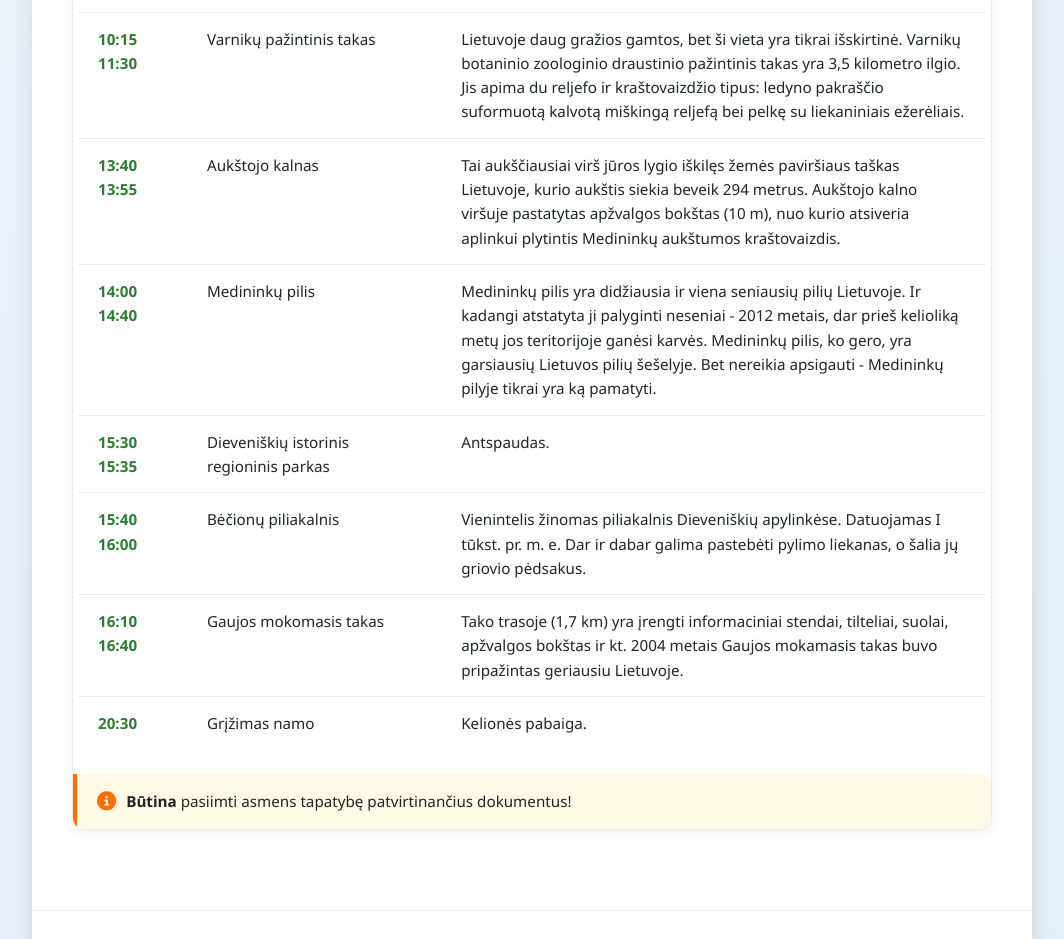
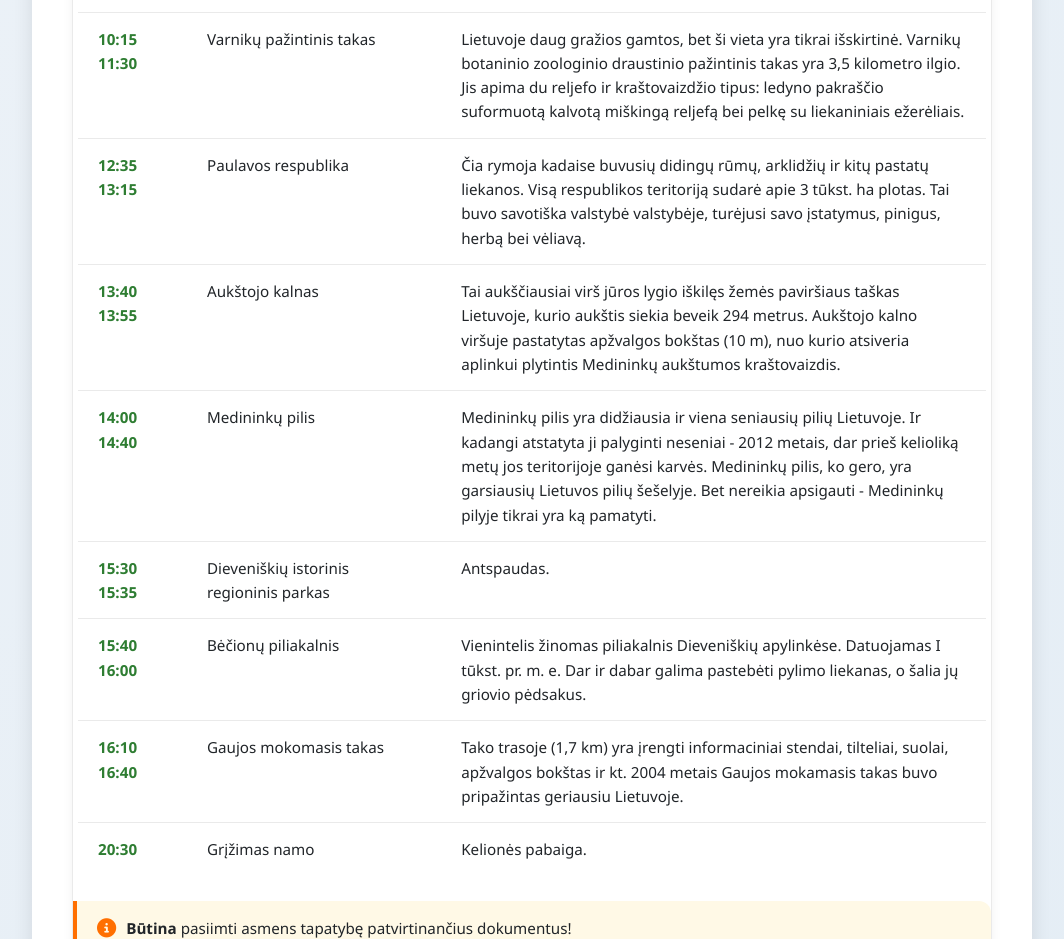
Before and after one commit to mrpancakeprince/mrpancakeprince.github.io, a plain HTML site: page index.html in a window 1280 px wide. Shown: the part 3420-4359 px from the top of the page, without its empty margins (108-1172 px from the left). Drawn offline with Linux system fonts and the light colour scheme.

Commit message:
Update index.html

```diff
--- a/index.html
+++ b/index.html
@@ -472,7 +472,8 @@
 
                     <div class="note">
                         <i class="fas fa-info-circle"></i>
-                        <div>Jeigu norėtumėme aplankyti Sartų regioninį parką, kelionė pailgėtų <b>mažiausiai</b> 45 min.
+                        <div>Jeigu norėtumėme aplankyti Sartų regioninį parką, kelionė pailgėtų <b>mažiausiai</b> 45
+                            min.
                         </div>
                     </div>
 
@@ -599,7 +600,8 @@
                     </div>
                     <div class="note">
                         <i class="fas fa-info-circle"></i>
-                        <div>Atsilikus nuo grafiko, gali tekti <b>laikinai</b> pradžioje praleisti Merkinės apžvalgos bokštą arba Gaidžio kopą.
+                        <div>Atsilikus nuo grafiko, gali tekti <b>laikinai</b> pradžioje praleisti Merkinės apžvalgos
+                            bokštą arba Gaidžio kopą.
                         </div>
                     </div>
                 </div>
@@ -650,6 +652,16 @@
                                         pažintinis takas yra 3,5 kilometro ilgio. Jis apima du reljefo ir
                                         kraštovaizdžio tipus: ledyno pakraščio suformuotą kalvotą miškingą
                                         reljefą bei pelkę su liekaniniais ežerėliais.</td>
+                                </tr>
+                                <tr>
+                                    <td class="time-col">12:35
+                                        13:15
+                                    </td>
+                                    <td class="location-col">Paulavos respublika</td>
+                                    <td class="description-col">Čia rymoja kadaise buvusių didingų rūmų, arklidžių ir kitų pastatų liekanos.
+                                        Visą respublikos teritoriją sudarė apie 3 tūkst. ha plotas.
+                                        Tai buvo savotiška valstybė valstybėje,
+                                        turėjusi savo įstatymus, pinigus, herbą bei vėliavą.</td>
                                 </tr>
                                 <tr>
                                     <td class="time-col">13:40
```
